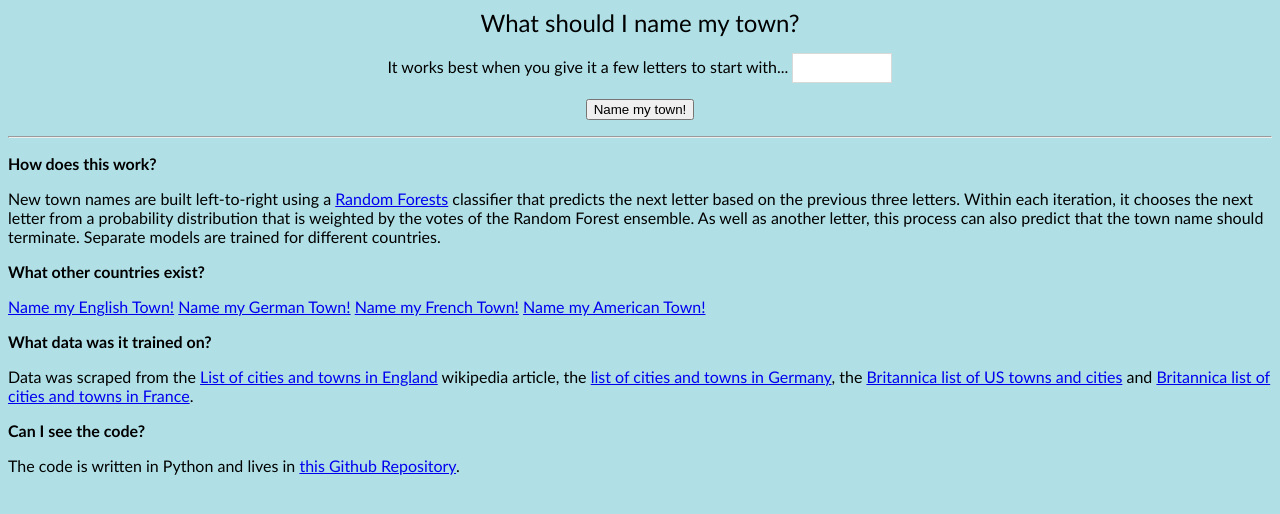
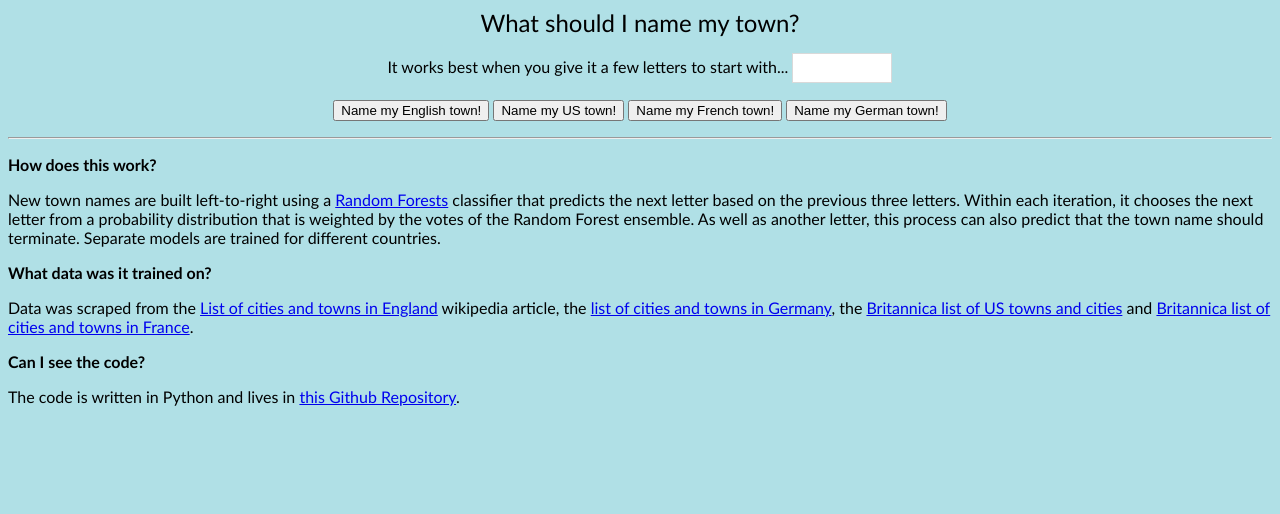
Before and after one commit to alexwilkes/namemytown, a Flask app: page / in a window 1280 px wide. Shown: the top 514 px of the page. Run offline with Flask 2, Linux system fonts and the light colour scheme; parts of the project's set-up code (start-up, migrations or seed data) failed here and were passed over.

Commit message:
Moving all countries/models back to one page

```diff
--- a/app.py
+++ b/app.py
@@ -22,7 +22,10 @@ app.config.from_object(Config)
 
 class PromptForm(FlaskForm):
     prompt = StringField("It works best when you give it a few letters to start with...")
-    submit = SubmitField('Name my town!')
+    submit_england = SubmitField('Name my English town!')
+    submit_france = SubmitField('Name my French town!')
+    submit_germany = SubmitField('Name my German town!')
+    submit_us = SubmitField('Name my US town!')
 
 
 def pad_left(prompt):
@@ -33,23 +36,29 @@ def pad_left(prompt):
         return ("1" * (3-len(prompt))) + prompt
 
 
-# We must assign the right training list according to the ENV COUNTRY variable
-country_town_names_dict = {
-    "GERMANY": fetch_list_germany(germany_towns_url),
-    "ENGLISH": fetch_list_england(english_towns_url),
-    "US": fetch_data_britannica(us_towns_url),
-    "FRANCE": fetch_data_britannica(france_towns_url),
+models = {
+    "germany": TownLearner(fetch_list_germany(germany_towns_url)),
+    "england": TownLearner(fetch_list_england(english_towns_url)),
+    "us": TownLearner(fetch_data_britannica(us_towns_url)),
+    "france": TownLearner(fetch_data_britannica(france_towns_url)),
 }
 
-country = os.environ["COUNTRY"]
-model = TownLearner(country_town_names_dict[country])
-model.fit()
+for model in models.keys():
+    models[model].fit()
 
 
 # The only page we serve
 @app.route('/', methods=['GET', 'POST'])
 def home():
     prompt = request.args.get('prompt')
+
+    # Iterates through the arguments until it finds the country button pressed
+    country = "england"  # default
+    for arg in request.args:
+        if arg[:7] == 'submit_':
+            country = arg[7:]
+
+    model = models[country]
 
     if prompt is not None:
         placeholder = model.generate_n_towns(pad_left(prompt))
--- a/config.py
+++ b/config.py
@@ -1,4 +1,5 @@
 import os
+
 
 class Config(object):
     SECRET_KEY = os.environ.get('SECRET_KEY') or 'this-will-get-committed'
--- a/templates/index.html
+++ b/templates/index.html
@@ -32,7 +32,7 @@
         <p>
             {{ form.country }}
         </p>
-        <p>{{ form.submit() }}</p>
+        <p>{{ form.submit_england() }} {{ form.submit_us() }} {{ form.submit_france() }} {{ form.submit_germany() }}</p>
     </form>
 </div>
 <div class="c">
@@ -45,15 +45,6 @@
 <div>
 <p class="q">How does this work?</p>
 <p>New town names are built left-to-right using a <a href="https://en.wikipedia.org/wiki/Random_forest">Random Forests</a> classifier that predicts the next letter based on the previous three letters. Within each iteration, it chooses the next letter from a probability distribution that is weighted by the votes of the Random Forest ensemble. As well as another letter, this process can also predict that the town name should terminate. Separate models are trained for different countries.
-<p class="q">What other countries exist?</p>
-    <p>
-    <ul>
-        <a href="http://namemytown.heroku.com">Name my English Town!</a>
-        <a href="http://namemygermantown.heroku.com">Name my German Town!</a>
-        <a href="http://namemyfrenchtown.heroku.com">Name my French Town!</a>
-        <a href="http://namemyamericantown.heroku.com">Name my American Town!</a>
-    </ul>
-</p>
     <p class="q">What data was it trained on?</p>
     <p>Data was scraped from the <a href="https://simple.wikipedia.org/wiki/List_of_cities_and_towns_in_England">List of cities and towns in England</a> wikipedia article, the <a href="https://en.wikipedia.org/wiki/List_of_cities_and_towns_in_Germany">list of cities and towns in Germany</a>, the <a href="https://www.britannica.com/topic/list-of-cities-and-towns-in-the-United-States-2023068">Britannica list of US towns and cities</a> and <a href="https://www.britannica.com/topic/list-of-cities-and-towns-in-France-2039172">Britannica list of cities and towns in France</a>.</p>
 <p class="q">Can I see the code?</p>
```
